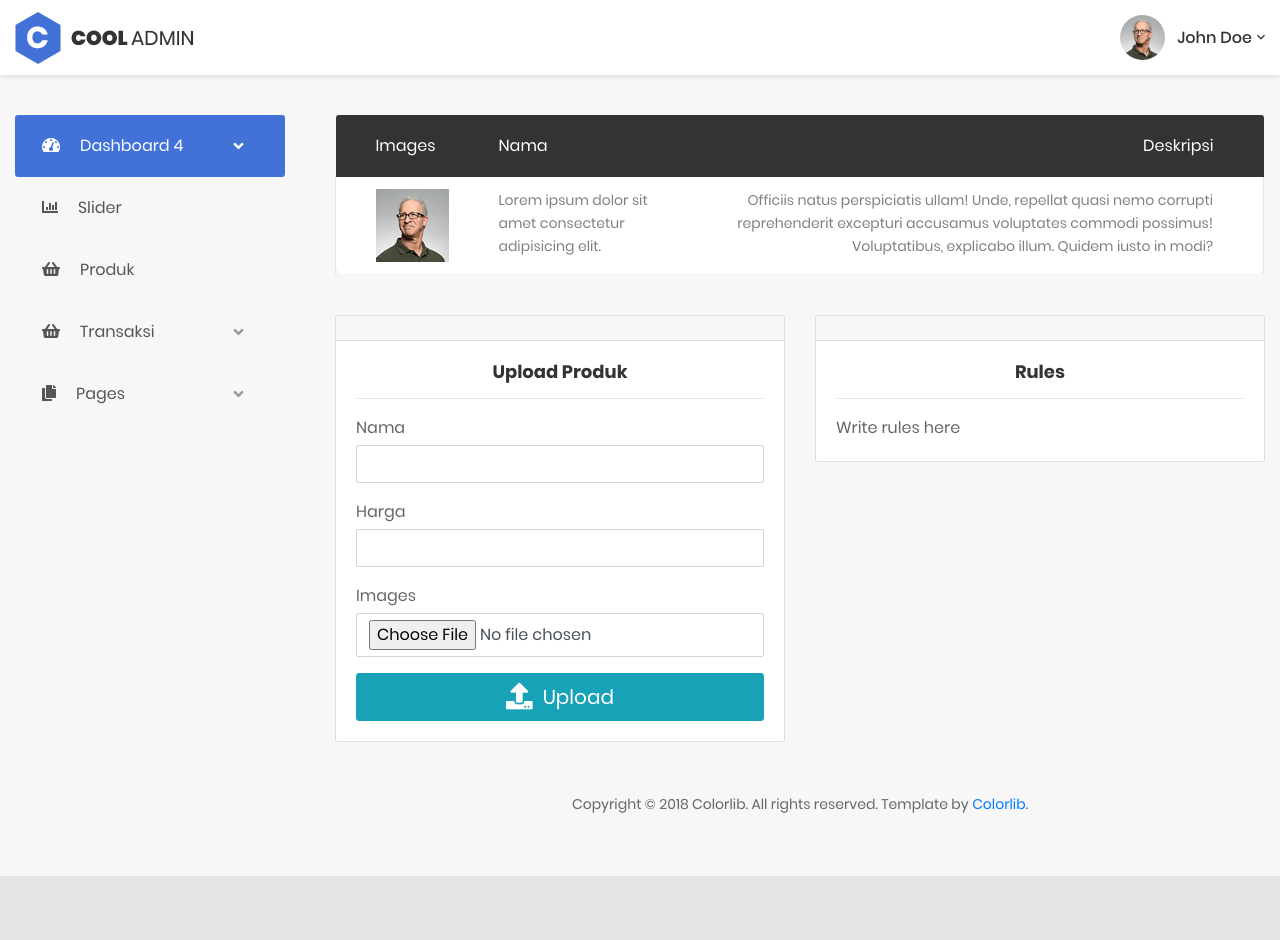
After one commit to wisanggenib/igo-minithesis, a PHP site: page /admin/produk.php in a window 1280 px wide. The commit adds this page. Run offline with PHP 8.4, Linux system fonts and the light colour scheme.

Commit message:
produk page template

```diff
--- /dev/null
+++ b/admin/pages/produk.php
@@ -0,0 +1,106 @@
+        <!-- PAGE CONTENT-->
+        <div class="page-container3">
+            <section class="alert-wrap p-t-20 p-b-20"></section>
+            <section>
+                <div class="container">
+                    <div class="row">
+                        <div class="col-xl-3">
+                            <!-- MENU SIDEBAR-->
+                            <?php
+                            include 'template/sidebar.php';
+                            ?>
+                            <!-- END MENU SIDEBAR-->
+                        </div>
+                        <div class="col-xl-9">
+                            <!-- PAGE CONTENT-->
+                            <div class="page-content">
+                                <div class="row">
+                                    <div class="col-md-12">
+                                        <!-- DATA TABLE-->
+                                        <div class="table-responsive m-b-40">
+                                            <table class="table table-borderless table-data3">
+                                                <thead>
+                                                    <tr>
+                                                        <th>Images</th>
+                                                        <th>Nama</th>
+                                                        <th>Deskripsi</th>
+                                                    </tr>
+                                                </thead>
+                                                <tbody>
+                                                    <tr onclick="document.location='produk_detail.php'">
+                                                        <td>
+                                                            <div class="image">
+                                                                <img src="images/icon/avatar-01.jpg" alt="John Doe" />
+                                                            </div>
+                                                        </td>
+                                                        <td>Lorem ipsum dolor sit amet consectetur adipisicing elit.</td>
+                                                        <td> Officiis natus perspiciatis ullam! Unde, repellat quasi nemo corrupti reprehenderit excepturi accusamus voluptates commodi possimus! Voluptatibus, explicabo illum. Quidem iusto in modi?</td>
+                                                    </tr>
+                                                </tbody>
+                                            </table>
+                                        </div>
+                                        <!-- END DATA TABLE                  -->
+                                    </div>
+                                </div>
+                                <div class="row">
+                                    <div class="col-lg-6">
+                                        <div class="card">
+                                            <div class="card-header"></div>
+                                            <div class="card-body">
+                                                <div class="card-title">
+                                                    <h4 class="text-center">Upload Produk</h4>
+                                                </div>
+                                                <hr>
+                                                <form action="" method="post" novalidate="novalidate">
+                                                    <div class="form-group">
+                                                        <label for="cc-payment" class="control-label mb-1">Nama</label>
+                                                        <input id="cc-pament" name="cc-payment" type="text" class="form-control" aria-required="true" aria-invalid="false">
+                                                    </div>
+                                                    <div class="form-group has-success">
+                                                        <label for="cc-name" class="control-label mb-1">Harga</label>
+                                                        <input id="cc-name" name="cc-name" type="text" class="form-control cc-name valid" data-val="true" data-val-required="Please enter the name on card" autocomplete="cc-name" aria-required="true" aria-invalid="false" aria-describedby="cc-name-error">
+                                                        <span class="help-block field-validation-valid" data-valmsg-for="cc-name" data-valmsg-replace="true"></span>
+                                                    </div>
+                                                    <div class="form-group">
+                                                        <label for="cc-number" class="control-label mb-1">Images</label>
+                                                        <input id="cc-number" name="cc-number" type="file" class="form-control cc-number identified visa" value="" data-val="true" data-val-required="Please enter the card number" data-val-cc-number="Please enter a valid card number" autocomplete="cc-number">
+                                                    </div>
+                                                    <div>
+                                                        <button id="payment-button" type="submit" class="btn btn-lg btn-info btn-block">
+                                                            <i class="fa fa-upload fa-lg"></i>&nbsp;
+                                                            <span id="payment-button-amount">Upload</span>
+                                                            <span id="payment-button-sending" style="display:none;">Sending…</span>
+                                                        </button>
+                                                    </div>
+                                                </form>
+                                            </div>
+                                        </div>
+                                    </div>
+                                    <div class="col-lg-6">
+                                        <div class="card">
+                                            <div class="card-header"></div>
+                                            <div class="card-body">
+                                                <div class="card-title">
+                                                    <h4 class="text-center">Rules</h4>
+                                                </div>
+                                                <hr>
+                                                <p>Write rules here</p>
+                                            </div>
+                                        </div>
+                                    </div>
+                                </div>
+                                <div class="row">
+                                    <div class="col-md-12">
+                                        <div class="copyright">
+                                            <p>Copyright © 2018 Colorlib. All rights reserved. Template by <a href="https://colorlib.com">Colorlib</a>.</p>
+                                        </div>
+                                    </div>
+                                </div>
+                            </div>
+                            <!-- END PAGE CONTENT-->
+                        </div>
+                    </div>
+                </div>
+            </section>
+        </div>
+        <!-- END PAGE CONTENT  -->
--- /dev/null
+++ b/admin/produk.php
@@ -0,0 +1,5 @@
+<?php
+include 'template/header.php';
+include 'pages/produk.php';
+include 'template/footer.php';
+?>
--- /dev/null
+++ b/admin/produk_detail.php
@@ -0,0 +1,5 @@
+<?php
+include 'template/header.php';
+include 'pages/produk_detail.php';
+include 'template/footer.php';
+?>
--- a/admin/template/sidebar.php
+++ b/admin/template/sidebar.php
@@ -29,7 +29,7 @@
                                             <!-- <span class="inbox-num">3</span> -->
                                         </li>
                                         <li>
-                                            <a href="#">
+                                            <a href="produk.php">
                                                 <i class="fas fa-shopping-basket"></i>Produk</a>
                                         </li>
                                         <li class="has-sub">
```
Also changed, not shown: admin/pages/produk_detail.php (added, +63 -0 lines), admin/images/produk.jpg (added).
